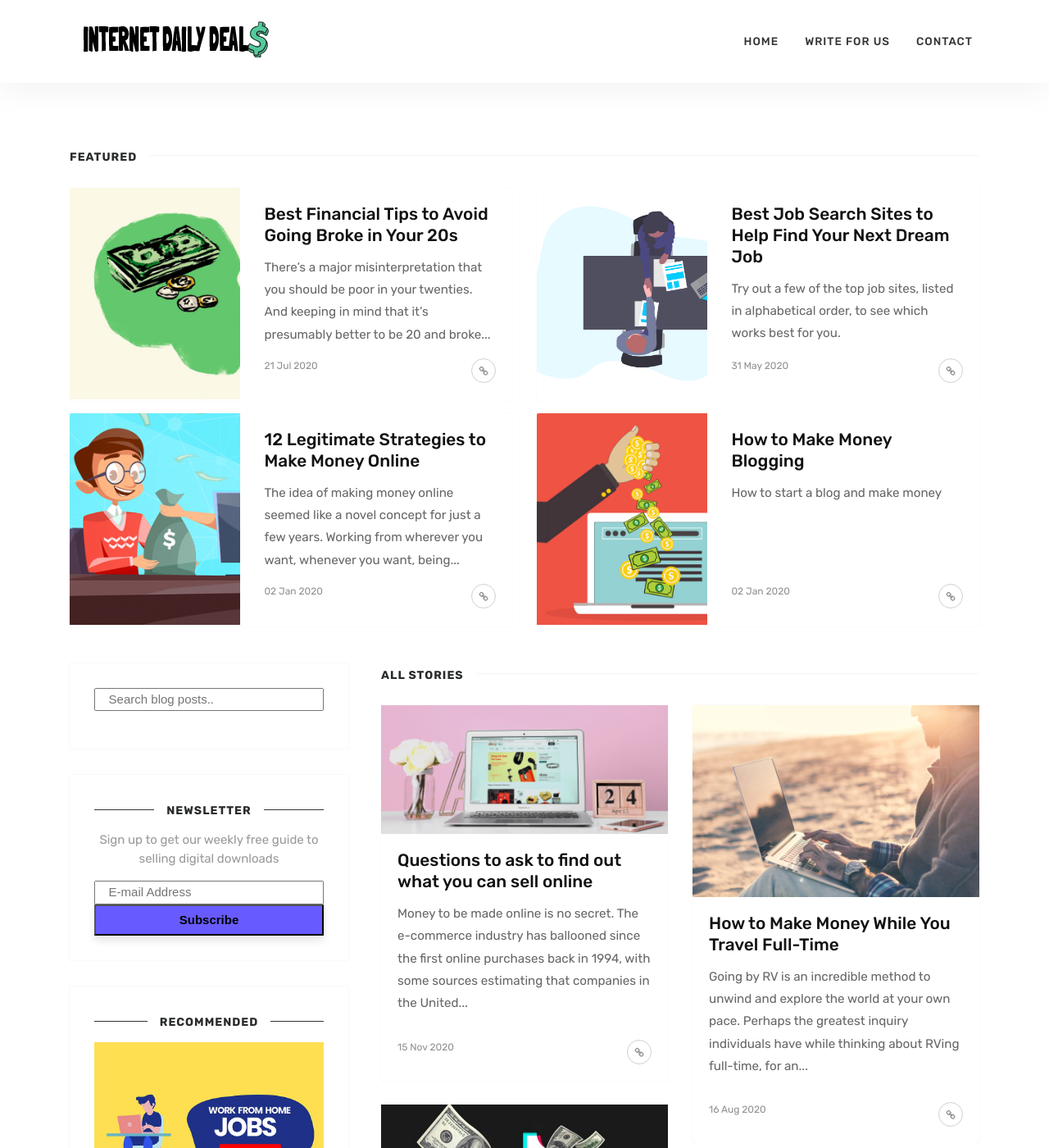
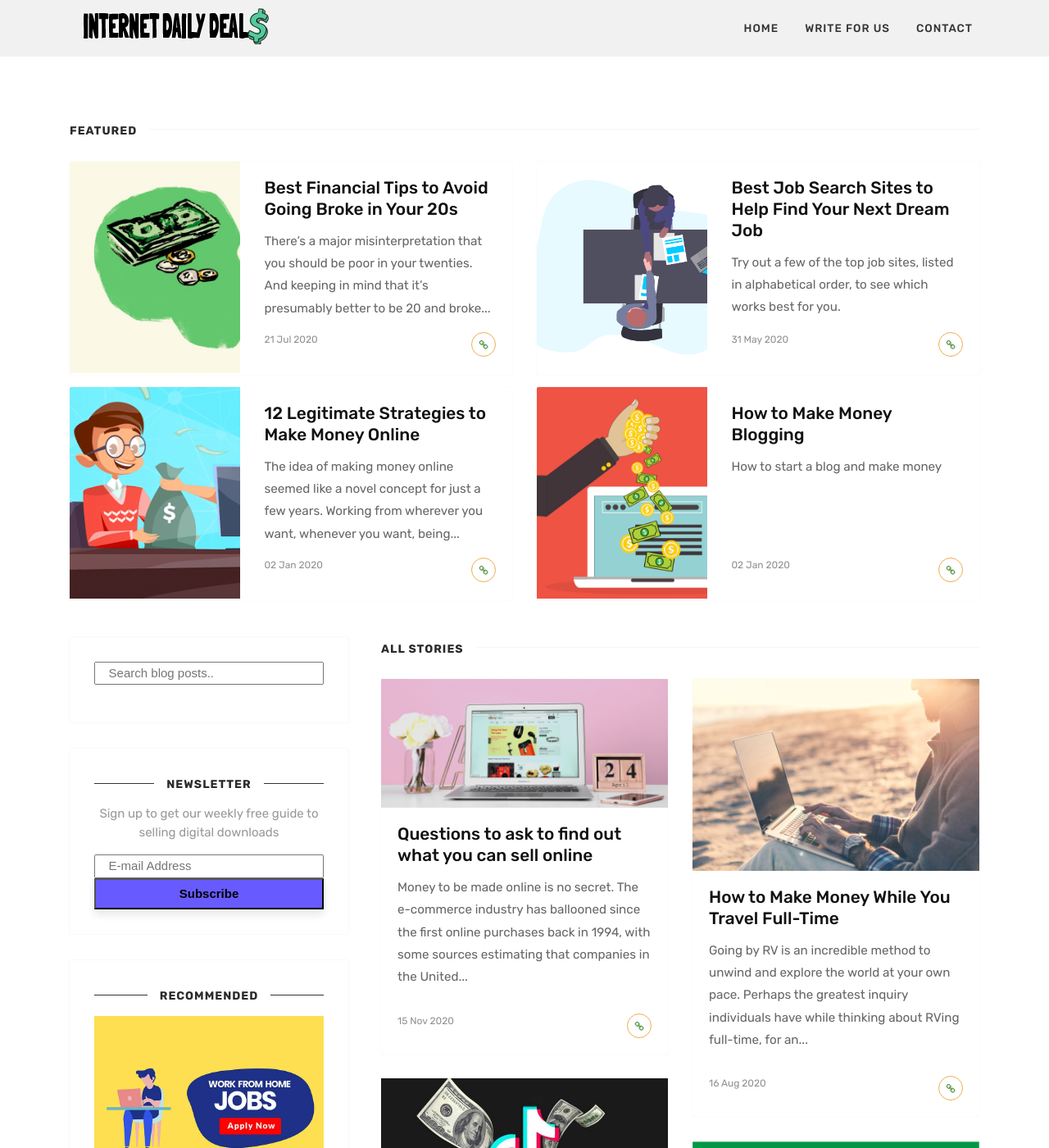
Before and after one commit to iamthenewking/iamthenewking.github.io, a Jekyll site: the page built from index.html, in a window 1280 px wide and 1400 px high. Shown: the whole window at 82% size. Built offline with Jekyll 4.4.1, drawn with Linux system fonts in a browser that asks for light colours; the list of posts is cut into pages by our own code; comment, search, counter and statistics services are not loaded.

Commit message:
Update theme.css

```diff
--- a/assets/css/theme.css
+++ b/assets/css/theme.css
@@ -29,10 +29,9 @@
     line-height: 1.3;
 }
 .mediumnavigation {
-	background: #fff;
-        transition: top 0.5s ease-in-out;
-        padding: 1.5rem 1rem;
-        box-shadow: 0px 10px 40px 0px rgba( 0, 0, 0, 0.05 );
+	background: #f1f1f1;
+	/* transition: top 0.5s ease-in-out; */
+	/* box-shadow: 0px 10px 40px 0px rgba( 0, 0, 0, 0.05 ); */
 }
 .nav-up {box-shadow:none;}
 
@@ -250,7 +249,7 @@
 }
 
 span.post-read-more a {
-	color:rgba(0,0,0,.44);
+	color: rgb(96 156 79);
 	align-items: center;
 	display: inline-block;
 	float: right;
@@ -258,7 +257,7 @@
 	height: 30px;
 	line-height: 30px;
 	text-align: center;
-    border: 1px solid #d0d0d0;
+	border: 1px solid #f0ad4e;
 	border-radius: 50%;
 }
 span.post-name a,span.post-read-more a:hover {
@@ -355,10 +354,10 @@
 .footer {
 	border-top:1px solid rgba(0,0,0,.05)!important;
 	color:#999;
-	margin-top:50px;
-    margin-bottom:0px;
+	margin-top: 38px;
+	/* margin-bottom:0px; */
 	background-color: #171e27;
-    padding: 30px 0px 30px 0;
+	/* padding: 30px 0px 30px 0; */
 }
 .footersocial i {
     width: 40px;
@@ -768,7 +767,7 @@
 
 }
 .bottompagination span.navigation a {
-	background: #fff100;
+	background: #f0ad4e;
 	color: #333;
 	padding: 5px;
 	border-radius: 3px;
```
Lines whose indentation alone changed are shown as unchanged.
